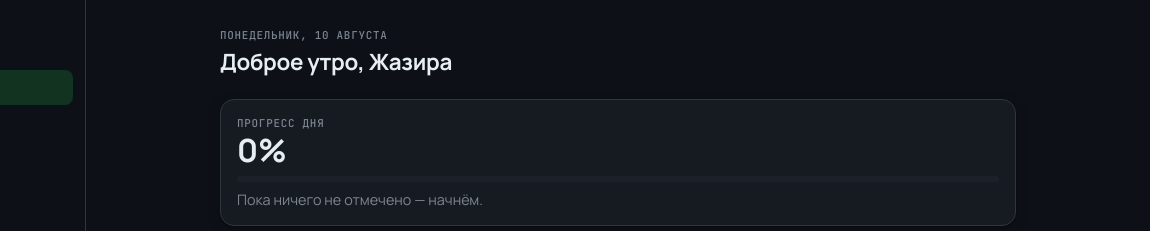
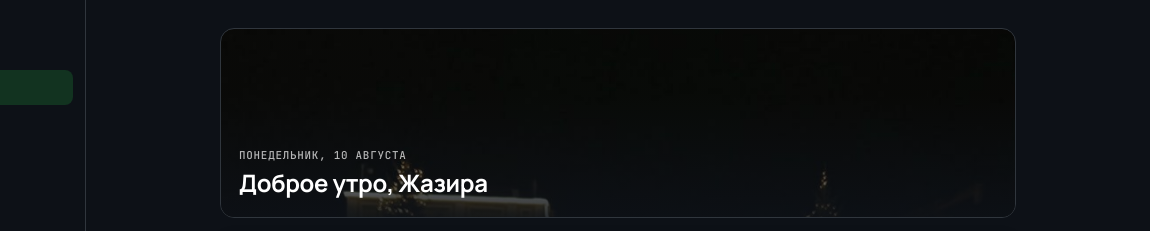
Before and after one commit to jazi29/liveos, a plain HTML site: page index.html in a window 1280 px wide. Shown: the top 231 px of the page, 130-1280 px from the left. Drawn offline with Linux system fonts and the light colour scheme.

Commit message:
Update index.html

```diff
--- a/index.html
+++ b/index.html
@@ -83,12 +83,13 @@
 
             <!-- ДАШБОРД -->
             <section class="view is-active" id="view-dashboard" data-view="dashboard">
-                <header class="view-header">
-                    <div>
+                <div class="wallpaper-hero">
+                    <div class="wallpaper-overlay"></div>
+                    <div class="wallpaper-text">
                         <p class="eyebrow" id="dash-date">Сегодня</p>
                         <h1 id="dash-greeting">Добрый день</h1>
                     </div>
-                </header>
+                </div>
 
                 <div class="card progress-hero">
                     <p class="eyebrow">Прогресс дня</p>
@@ -300,6 +301,13 @@
                 <span>Статистика</span>
             </button>
         </nav>
+
+        <!-- Плавающая кнопка настроек — доступна на телефоне с любой страницы -->
+        <button class="settings-fab" id="settings-fab" data-view="settings" aria-label="Настройки">
+            <svg class="ic" viewBox="0 0 24 24">
+                <use href="#ic-settings"/>
+            </svg>
+        </button>
     </div>
 
     <div class="modal-backdrop" id="modal-backdrop">
```
